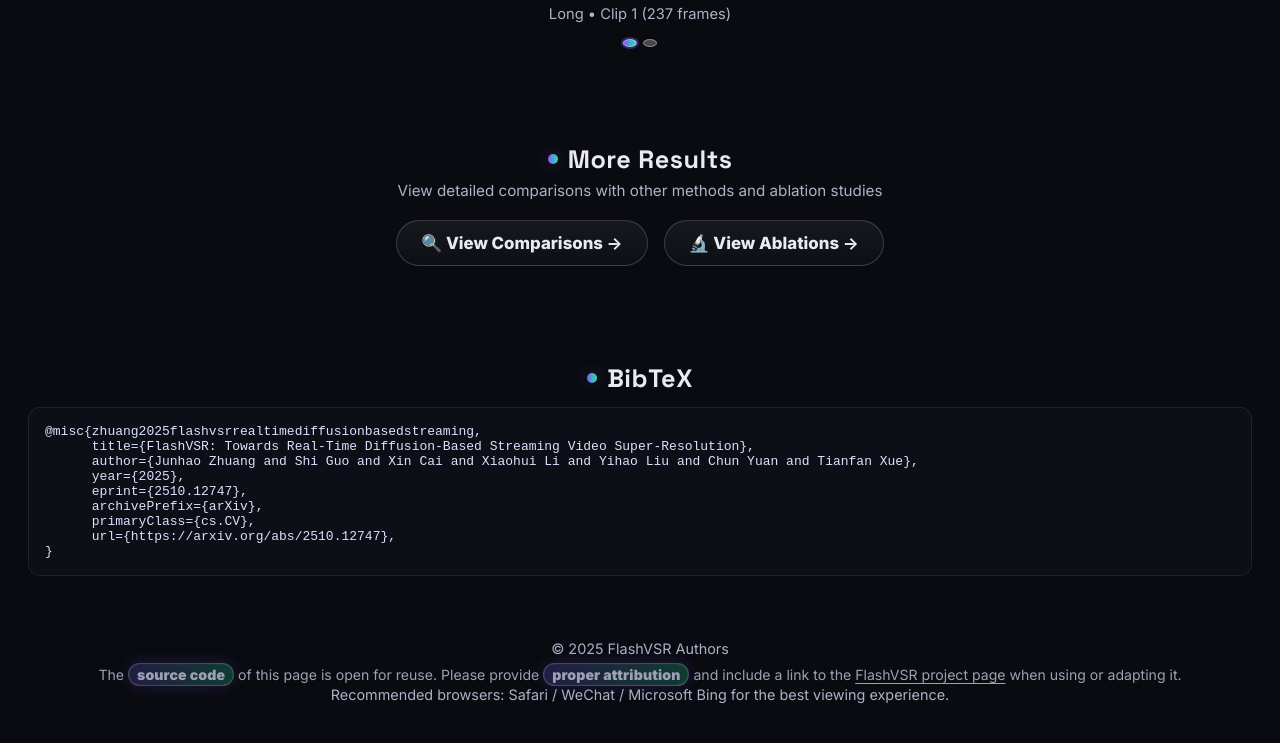
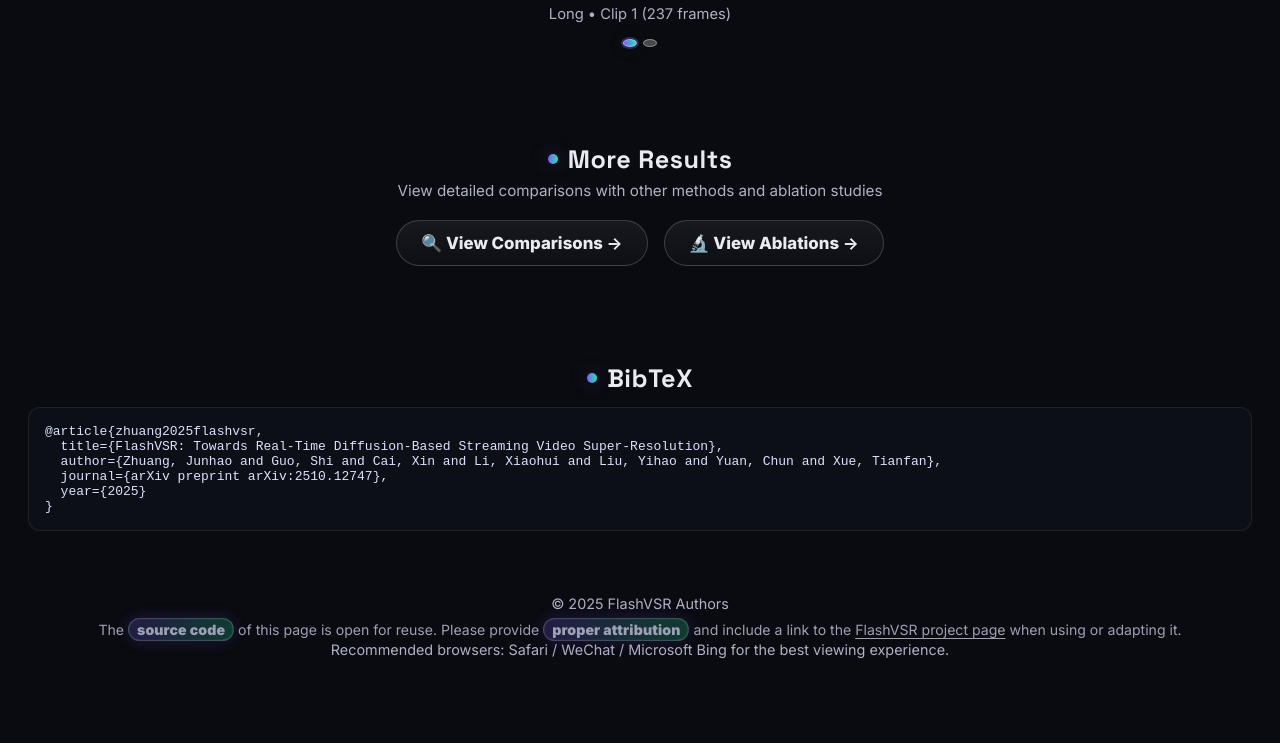
Before and after one commit to zhuang2002/zhuang2002.github.io, a Jekyll site: the page FlashVSR/index.html, which Jekyll copies as it is, in a window 1280 px wide and 900 px high, scrolled down 5199 px, cut to the strip 141-884 px from the top of the window. Built offline with Jekyll 4.4.1, drawn with Linux system fonts in a browser that asks for light colours; after the commit the page ends 6054 px from its top, so only the background shows below that.

Commit message:
Update BibTeX entry format in index.html

```diff
--- a/FlashVSR/index.html
+++ b/FlashVSR/index.html
@@ -846,14 +846,11 @@
     <!-- BibTeX -->
     <section id="bib" aria-labelledby="s-bib">
       <div class="section-title" id="s-bib"><span class="dot"></span> BibTeX</div>
-      <pre class="bib" aria-label="BibTeX entry"><code>@misc{zhuang2025flashvsrrealtimediffusionbasedstreaming,
-      title={FlashVSR: Towards Real-Time Diffusion-Based Streaming Video Super-Resolution},
-      author={Junhao Zhuang and Shi Guo and Xin Cai and Xiaohui Li and Yihao Liu and Chun Yuan and Tianfan Xue},
-      year={2025},
-      eprint={2510.12747},
-      archivePrefix={arXiv},
-      primaryClass={cs.CV},
-      url={https://arxiv.org/abs/2510.12747},
+      <pre class="bib" aria-label="BibTeX entry"><code>@article{zhuang2025flashvsr,
+  title={FlashVSR: Towards Real-Time Diffusion-Based Streaming Video Super-Resolution},
+  author={Zhuang, Junhao and Guo, Shi and Cai, Xin and Li, Xiaohui and Liu, Yihao and Yuan, Chun and Xue, Tianfan},
+  journal={arXiv preprint arXiv:2510.12747},
+  year={2025}
 }</code></pre>
     </section>
 
```
